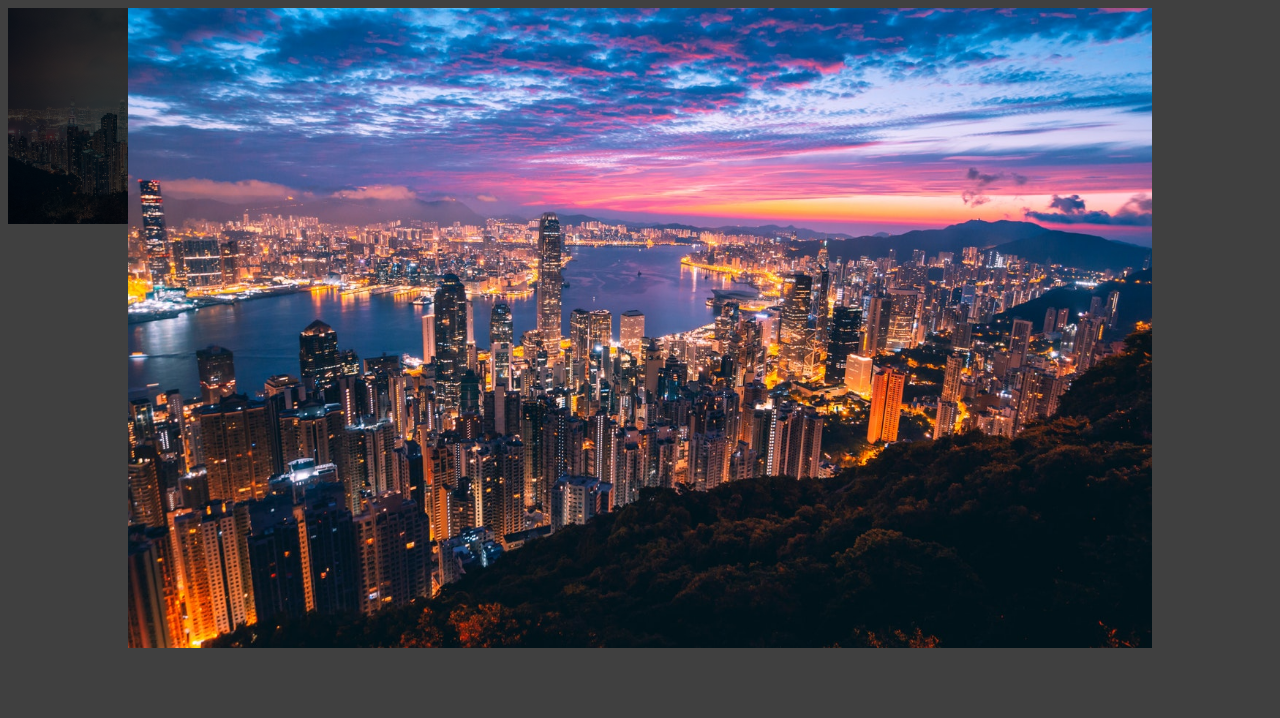
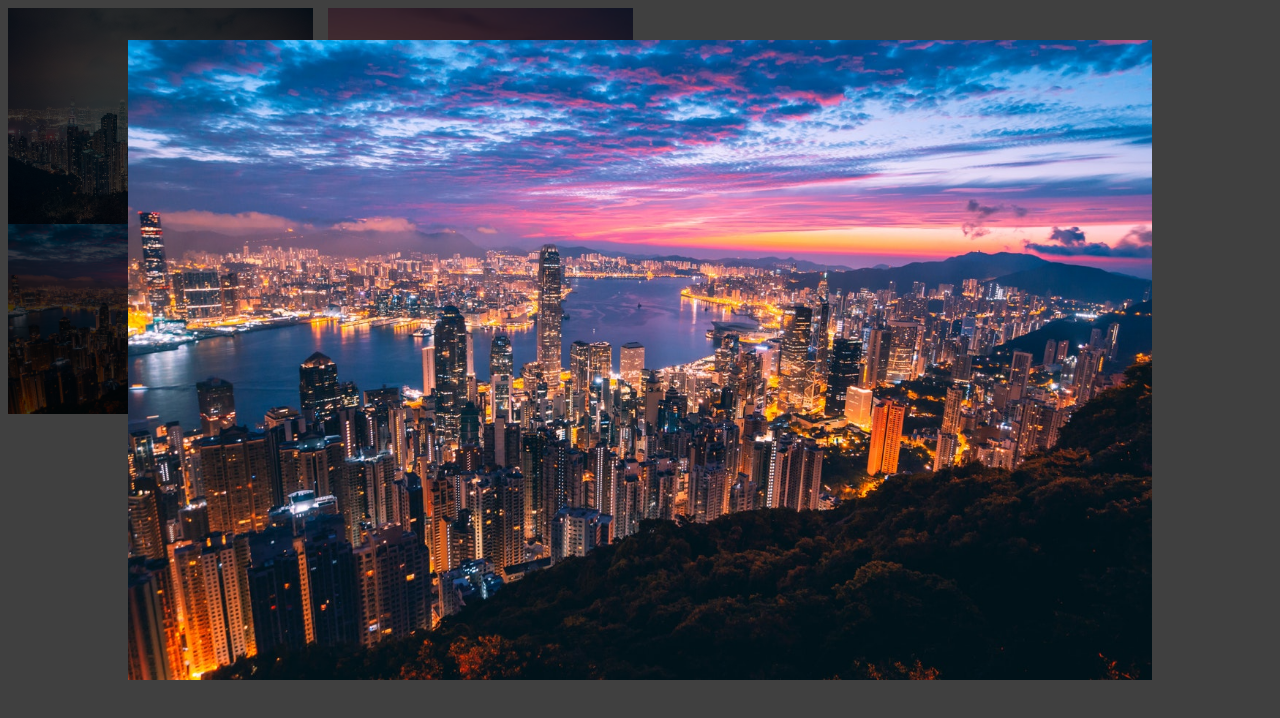
Before and after one commit to sunny420x/summer-gallery, a plain HTML site: page index.html in a window 1280 px wide. Both pictures are taken after a click on the picture 160 px from the left and 103 px from the top of the page. Drawn offline with Linux system fonts and the light colour scheme.

Commit message:
Styling update on multi-gallery elements

```diff
--- a/index.html
+++ b/index.html
@@ -9,8 +9,11 @@
 <body>
     <div class="summer_gallery">
         <div class="backdrop"></div>
-
-        <!-- Image Here -->
+        <img src="images/1.jpg" alt="">
+        <img src="images/2.jpg" alt="">
+        <img src="images/3.jpg" alt="">
+    </div>
+    <div class="summer_gallery">
         <img src="images/1.jpg" alt="">
         <img src="images/2.jpg" alt="">
         <img src="images/3.jpg" alt="">
--- a/summer_gallery.css
+++ b/summer_gallery.css
@@ -11,6 +11,7 @@
 .summer_gallery img.active {
     position: absolute;
     width: 80%;
+    top: 5%;
     left: 10%;
     z-index: 2;
     animation-name: show_image;
```
